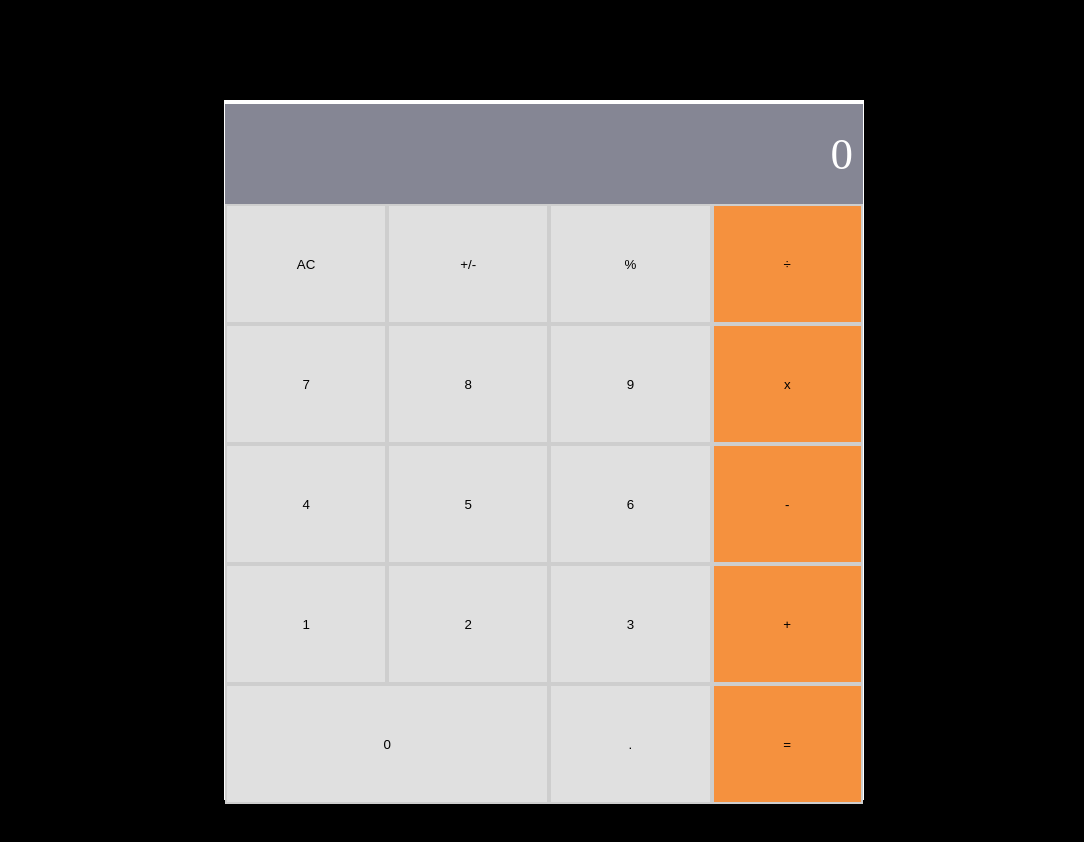
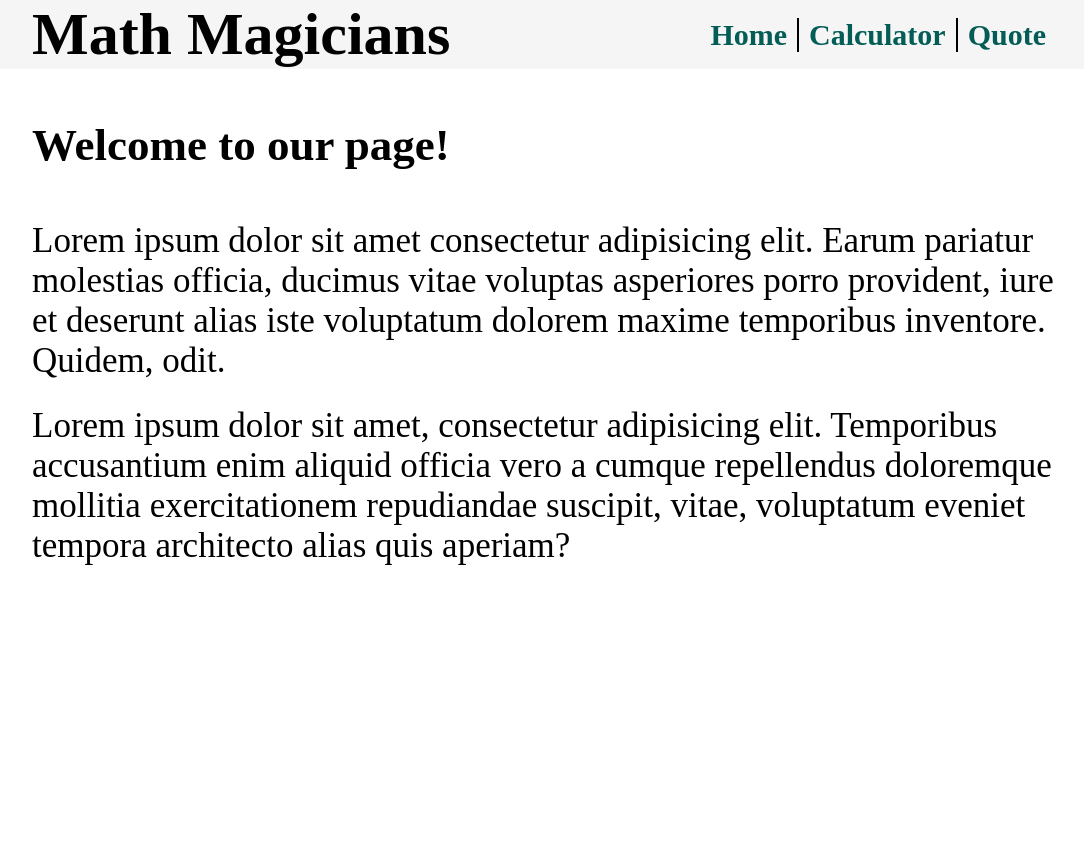
Before and after one commit to Lusindiso/math-magicians, a React (Create React App) app: page / in a window 1280 px wide. Shown: the top 842 px of the page, without its empty margins (96-1180 px from the left). After the commit the page ends 800 px from the top, so only its background shows below. Built offline with nearby package versions, Linux system fonts and the light colour scheme.

Commit message:
Add multiple pages

```diff
--- a/package.json
+++ b/package.json
@@ -10,6 +10,7 @@
     "prop-types": "^15.8.1",
     "react": "^18.1.0",
     "react-dom": "^18.1.0",
+    "react-router-dom": "^6.3.0",
     "react-scripts": "5.0.1",
     "web-vitals": "^2.1.4"
   },
--- a/src/App.js
+++ b/src/App.js
@@ -1,7 +1,23 @@
-import Calculator from './components/Calculator';
+import {
+  Routes,
+  Route,
+} from 'react-router-dom';
+
+import CalculatorPage from './components/pages/CalculatorPage';
+import Home from './components/pages/Home';
+import Quote from './components/pages/Quote';
+import Header from './UI/Header';
 
 function App() {
-  return <Calculator />;
+  return (
+    <>
+      <Header />
+      <Routes>
+        <Route path="/quote" element={<Quote />} />
+        <Route path="/calculator" element={<CalculatorPage />} />
+        <Route path="/" element={<Home />} />
+      </Routes>
+    </>
+  );
 }
-
 export default App;
--- /dev/null
+++ b/src/UI/Header.js
@@ -0,0 +1,10 @@
+import Navbar from './Navbar';
+import classes from './Header.module.css';
+
+const Header = () => (
+  <header className={classes.header}>
+    <h1>Math Magicians</h1>
+    <Navbar />
+  </header>
+);
+export default Header;
--- /dev/null
+++ b/src/UI/Header.module.css
@@ -0,0 +1,8 @@
+.header {
+	display: flex;
+	justify-content: space-between;
+	align-items: center;
+	background-color: whitesmoke;
+	box-shadow: rgba(0, 0, 0, 0.25);
+	padding: 0 10%;
+}
--- /dev/null
+++ b/src/UI/Navbar.js
@@ -0,0 +1,13 @@
+import { NavLink } from 'react-router-dom';
+import classes from './Navbar.module.css';
+
+const Navbar = () => (
+  <nav>
+    <ul className={classes.nav}>
+      <li><NavLink to="/">Home</NavLink></li>
+      <li><NavLink to="/calculator">Calculator</NavLink></li>
+      <li><NavLink to="/quote">Quote</NavLink></li>
+    </ul>
+  </nav>
+);
+export default Navbar;
--- /dev/null
+++ b/src/UI/Navbar.module.css
@@ -0,0 +1,16 @@
+.nav {
+	display: flex;
+	justify-content: space-between;
+	list-style: none;
+}
+
+.nav a {
+	padding: 10px;
+	text-decoration: none;
+	color: rgb(4, 92, 87);
+	font-weight: 600;
+}
+
+.nav li:not(:last-child) {
+	border-right: 2px solid black;
+}
--- a/src/components/Calculator.css
+++ b/src/components/Calculator.css
@@ -1,14 +1,15 @@
 .calculator {
-  margin: 10rem auto;
-  width: 50%;
-  height: 70rem;
+	margin: 0 auto;
+	width: 60%;
+	max-width: 80rem;
+	height: 70%;
 	border: 1px solid white;
 	border-top-width: 4px;
 	display: grid;
 }
 
 .bottom {
-  height: 60rem;
+	height: 50vh;
 	display: grid;
 	grid-template-areas:
 		"button button button last"
--- /dev/null
+++ b/src/components/pages/CalculatorPage.js
@@ -0,0 +1,14 @@
+/* eslint-disable react/no-unescaped-entities */
+import Calculator from '../Calculator';
+
+const CalculatorPage = () => (
+  <main style={{
+    display: 'flex',
+    margin: '8rem 10%',
+  }}
+  >
+    <p>Let's do some maths</p>
+    <Calculator />
+  </main>
+);
+export default CalculatorPage;
--- /dev/null
+++ b/src/components/pages/Home.js
@@ -0,0 +1,30 @@
+const Home = () => (
+  <main>
+    <h2 style={{
+      margin: '50px 10%',
+    }}
+    >
+      Welcome to our page!
+
+    </h2>
+    <p style={{
+      margin: '25px 10%',
+    }}
+    >
+      Lorem ipsum dolor sit amet consectetur adipisicing elit. Earum pariatur
+      molestias officia, ducimus vitae voluptas asperiores porro provident, iure
+      et deserunt alias iste voluptatum dolorem maxime temporibus inventore. Quidem, odit.
+
+    </p>
+    <p style={{
+      margin: '25px 10%',
+    }}
+    >
+      Lorem ipsum dolor sit amet, consectetur adipisicing elit. Temporibus accusantium
+      enim aliquid officia vero a cumque repellendus doloremque mollitia exercitationem
+      repudiandae suscipit, vitae, voluptatum eveniet tempora architecto alias quis aperiam?
+
+    </p>
+  </main>
+);
+export default Home;
--- /dev/null
+++ b/src/components/pages/Quote.js
@@ -0,0 +1,17 @@
+const Quote = () => (
+  <main style={{
+    width: '90vw',
+    display: 'flex',
+    justifyContent: 'center',
+    alignItems: 'center',
+    margin: '0 10%',
+    height: '90vh',
+  }}
+  >
+    <p>
+      Mathematics is not about numbers, equations, computations, or algorithms:
+      it is about understanding. - William Paul Thurston
+    </p>
+  </main>
+);
+export default Quote;
--- a/src/index.css
+++ b/src/index.css
@@ -13,5 +13,8 @@ html {
 
 body {
 	font-size: 3rem;
-  background-color: black;
 }
+
+p {
+	font-size: 3.5rem;
+}
--- a/src/index.js
+++ b/src/index.js
@@ -1,11 +1,14 @@
 import React from 'react';
 import ReactDOM from 'react-dom/client';
+import { BrowserRouter as Router } from 'react-router-dom';
 import App from './App';
 import './index.css';
 
 const root = ReactDOM.createRoot(document.getElementById('root'));
 root.render(
   <React.StrictMode>
-    <App />
+    <Router>
+      <App />
+    </Router>
   </React.StrictMode>,
 );
```
Also changed, not shown: 1 other file (tests, documents, lock files or other folders). Lines whose indentation alone changed are shown as unchanged.
